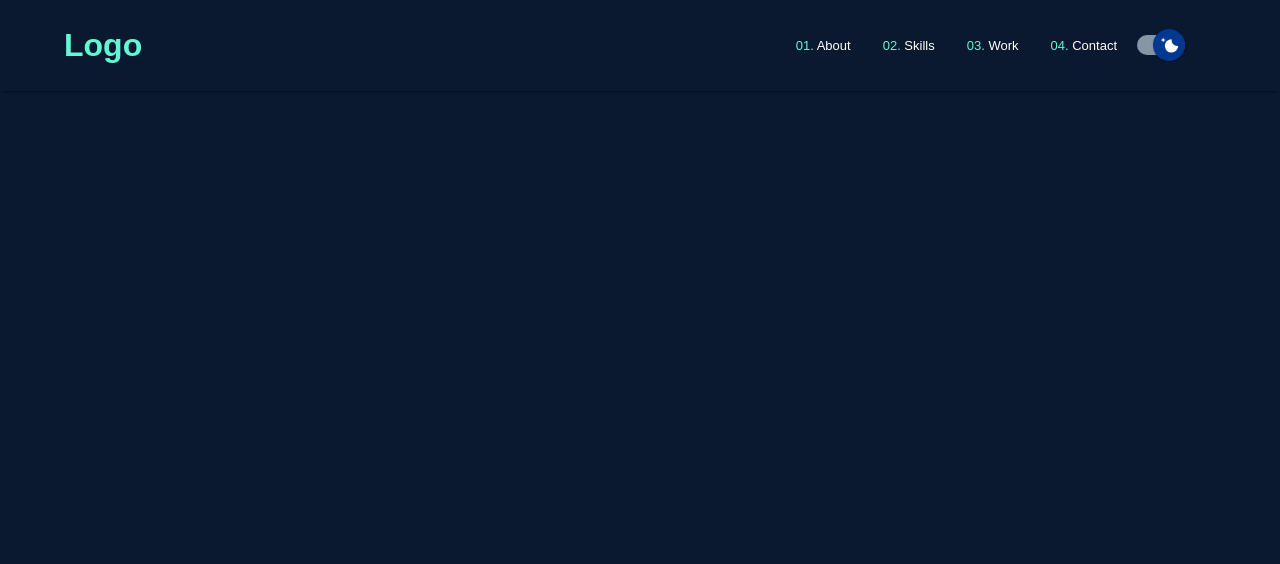
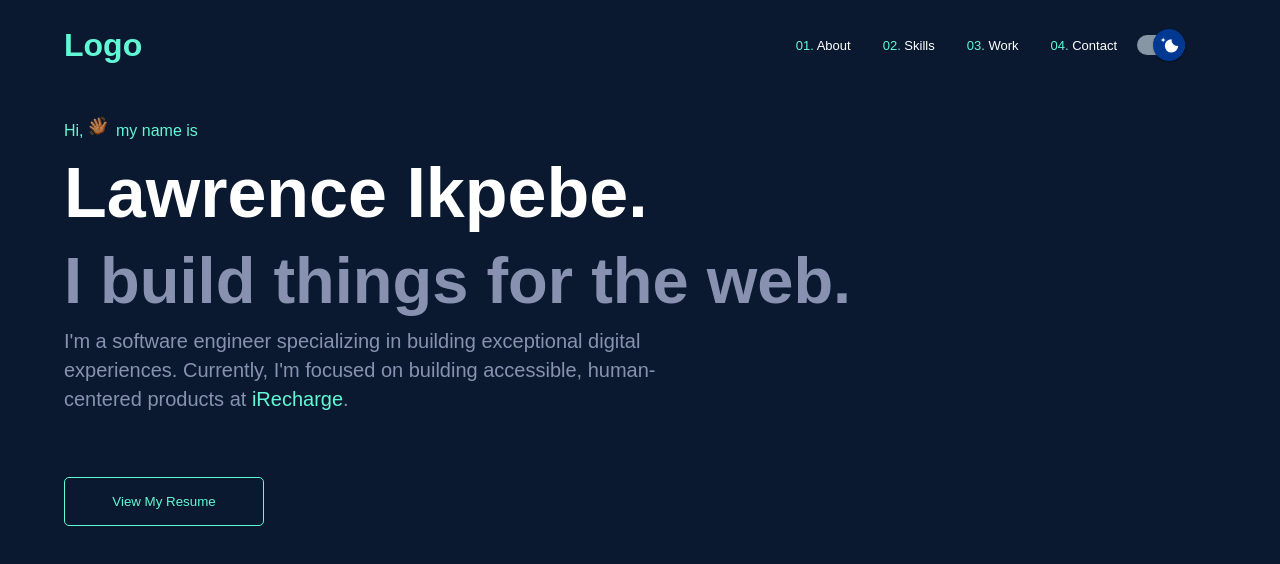
Before and after one commit to Owobilum/portfolio, a React (Create React App) app: page / in a window 1280 px wide. Shown: the top 564 px of the page. Built offline with nearby package versions, Linux system fonts and the light colour scheme; a web font is replaced by a local one.

Commit message:
build hero section

```diff
--- a/src/App.js
+++ b/src/App.js
@@ -1,9 +1,9 @@
 import React, { useMemo, createContext, useState } from 'react'
 import { ThemeProvider, createTheme } from '@mui/material/styles';
 import { grey } from '@mui/material/colors';
-import { Paper, CssBaseline } from '@mui/material'
+import { CssBaseline } from '@mui/material'
 
-import Home from './pages/Home';
+import Layout from './components/Layout';
 
 const handleTheme = (mode) => ({
   palette: {
@@ -13,6 +13,9 @@ const handleTheme = (mode) => ({
       ...(mode === 'light' && {
         main: '#fff',
       }),
+      ...(mode === 'dark' && {
+        main: '#61F8D5',
+      })
     },
     ...(mode === 'dark' && {
       background: {
@@ -25,10 +28,12 @@ const handleTheme = (mode) => ({
         ? {
           primary: grey[900],
           secondary: 'blue',
+          grey: '#8892b0'
         }
         : {
           primary: '#fff',
-          secondary: '#61F8D5'
+          secondary: '#61F8D5',
+          grey: '#8892b0'
         }),
     },
   },
@@ -48,9 +53,7 @@ function App() {
     <ThemeProvider theme={darkModeTheme}>
       <CssBaseline />
       <ThemeModeContext.Provider value={{ themeMode, setThemeMode }}>
-        <Paper>
-          <Home />
-        </Paper>
+        <Layout />
       </ThemeModeContext.Provider>
     </ThemeProvider>
 
--- /dev/null
+++ b/src/components/Layout.js
@@ -0,0 +1,13 @@
+import Home from '../pages/Home'
+import Header from './Header'
+
+const Layout = () => {
+    return (
+        <>
+            <Header />
+            <Home />
+        </>
+    )
+}
+
+export default Layout
--- /dev/null
+++ b/src/components/StyledButton.js
@@ -0,0 +1,17 @@
+import { styled } from '@mui/material/styles';
+
+export const StyledButton = styled('button')(({ theme }) => `
+    background: transparent;
+    border: solid 1px;
+    border-color: ${theme.palette.text.secondary};
+    color: ${theme.palette.text.secondary};
+    padding: 16px;
+    border-radius:5px;
+    width:200px;
+    :hover{
+        cursor: pointer;
+        background:rgba(0,0,0,0.2);
+    }
+
+
+`)
--- /dev/null
+++ b/src/components/StyledHandEmoji.js
@@ -0,0 +1,46 @@
+import { styled } from '@mui/material/styles';
+
+import handEmoji from '../images/hand-emoji.png'
+
+export const HandEmoji = styled('img')`
+    cursor: pointer;
+    width: 20px;
+    margin: 0 4px;
+    animation: wave 2.5s 1;
+    transform-origin: 70% 70%;
+    :hover{
+        animation: wave 2.5s infinite;
+        transform-origin: 70% 70%;
+    }
+    @keyframes wave{
+        0%{
+            transform: rotate(0deg);
+        }
+        10%{
+            transform: rotate(14deg);
+        }
+        20%{
+            transform: rotate(-8deg);
+        }
+        30%{
+            transform: rotate(14deg);
+        }
+        40%{
+            transform: rotate(-4deg);
+        }
+        60%{
+            transform: rotate(10deg);
+        }
+        100%{
+            transform: rotate(0deg);
+        }
+    }
+
+`
+
+export const StyledHandEmoji = () => {
+
+    return (
+        <HandEmoji src={handEmoji} alt="" />
+    )
+}
--- /dev/null
+++ b/src/components/StyledLink.js
@@ -0,0 +1,19 @@
+import { styled } from '@mui/material/styles';
+
+export const StyledLink = styled('a')(({ theme }) => `
+    color: ${theme.palette.text.secondary};
+    text-decoration: none;
+    position: relative;
+    ::before{
+        content:"";
+        height: 1px;
+        width: 0;
+        background-color:${theme.palette.text.secondary};
+        position: absolute;
+        bottom:0;
+        transition: width 0.2s ease-in-out
+    }
+    :hover::before{
+        width: 100%;
+    }
+`)
--- /dev/null
+++ b/src/components/sections/Hero.js
@@ -0,0 +1,65 @@
+import { Typography, Box } from "@mui/material"
+
+import { StyledLink } from "../StyledLink";
+import { StyledButton } from "../StyledButton";
+import { StyledHandEmoji } from "../StyledHandEmoji";
+
+const Hero = () => {
+    return (
+        <>
+            <Typography variant="body1" component="p" color="text.secondary">
+                Hi,<span><StyledHandEmoji /></span> my name is
+            </Typography>
+            <Typography
+                variant="h2"
+                component="h1"
+                sx={{
+                    fontWeight: 700,
+                    fontSize: { xs: 30, md: 70 },
+                    my: 1
+                }}
+            >
+                Lawrence Ikpebe.
+            </Typography>
+            <Typography
+                variant="h3"
+                sx={{
+                    fontWeight: 700,
+                    fontSize: { xs: 24, md: 65 },
+                    my: 1
+                }}
+                color="text.grey"
+            >
+                I build things for the web.
+            </Typography>
+            <Typography
+                variant="body2"
+                component="p"
+                sx={{
+                    maxWidth: 600,
+                    fontSize: 20,
+                }}
+                color="text.grey"
+            >
+                I'm a software engineer specializing in building
+                exceptional digital experiences. Currently, I'm focused on building accessible,
+                human-centered products at <StyledLink href="https://irecharge.ng">iRecharge</StyledLink>.
+            </Typography>
+            <Box
+                variant="outlined"
+                sx={{
+                    mt: 7,
+                    py: 1,
+                    width: { xs: '80%', md: '200px' },
+                }}
+            >
+                <StyledButton>
+                    View My Resume
+                </StyledButton>
+            </Box>
+
+        </>
+    )
+}
+
+export default Hero
--- a/src/pages/Home.js
+++ b/src/pages/Home.js
@@ -1,9 +1,12 @@
-import Header from "../components/Header";
+import { Box } from "@mui/material";
+import Hero from "../components/sections/Hero";
 
 export default function Home() {
     return (
-        <>
-            <Header />
-        </>
+        <Box
+            sx={{ padding: '2% 5%' }}
+        >
+            <Hero />
+        </Box>
     )
 }
```
Also changed, not shown: src/images/hand-emoji.png (added).
